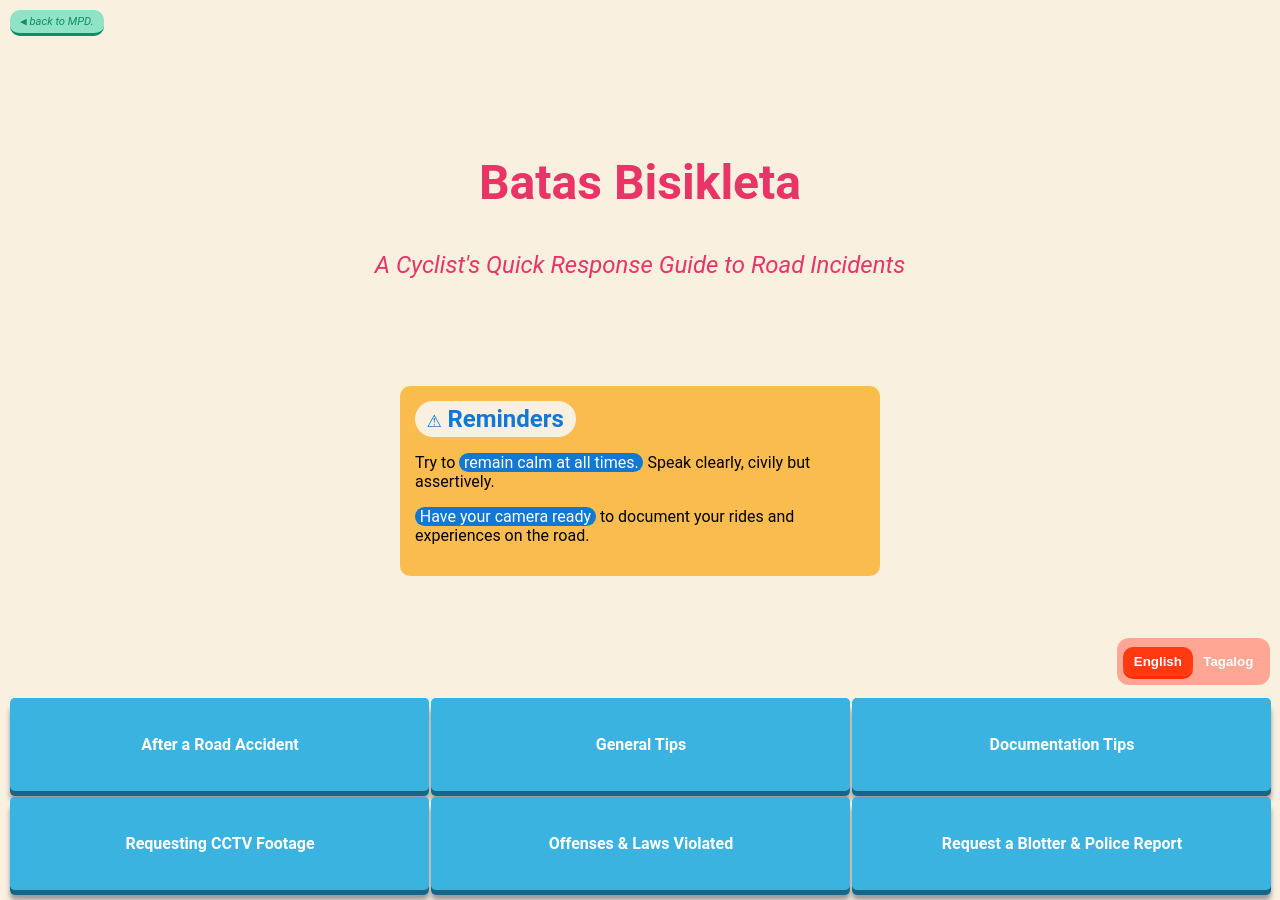
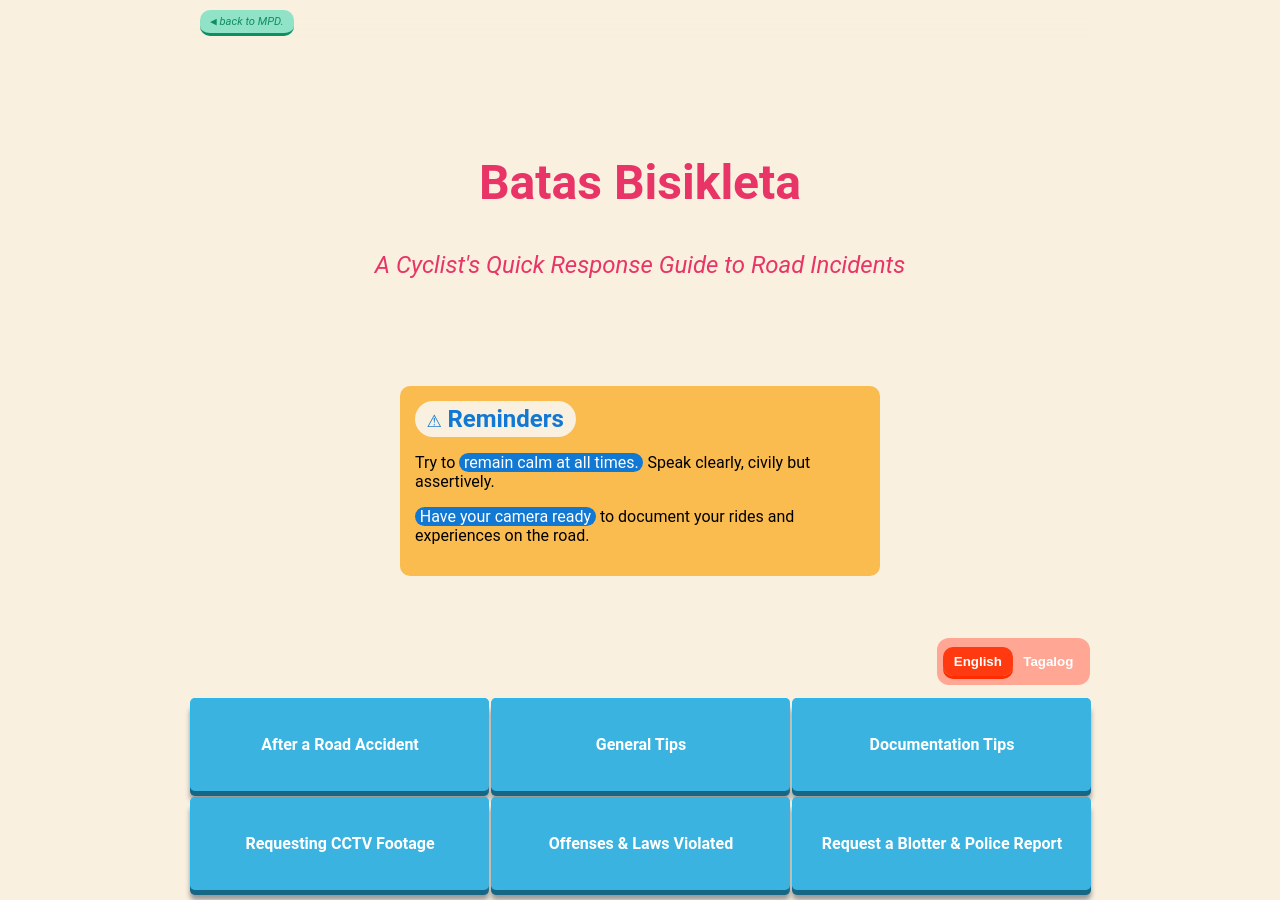
Before and after one commit to mpdagang/mpdagang.github.io, a Jekyll site: the page built from _pages/case/case-bisikleta.html, in a window 1280 px wide and 900 px high. Built offline with Jekyll 4.4.1, drawn with Linux system fonts in a browser that asks for light colours.

Commit message:
Batas Bisikleta: layout updates
- add limit width for desktop view
- header gradient for visual aidwhen scrolling sections

```diff
--- a/assets/styles/case-bisikleta.scss
+++ b/assets/styles/case-bisikleta.scss
@@ -86,10 +86,10 @@ footer {
 .bsk-l-back {
     position: sticky;
     top: 0;
-    width: 100%;
+    max-width: 900px;
+    margin: 0 auto;
     padding: 10px 0;
-    background-color: #f9f0df;
-
+    background: linear-gradient(to bottom, #f9f0df, transparent);
     z-index: 99;
 }
 
@@ -102,6 +102,9 @@ footer {
     background-color: #f9f0df;
     padding: 0 10px 10px;
     z-index: 99;
+    max-width: 900px;
+    left: 50%;
+    translate: -50% 0%;
 }
 
 .bsk-u-backlink {
```
